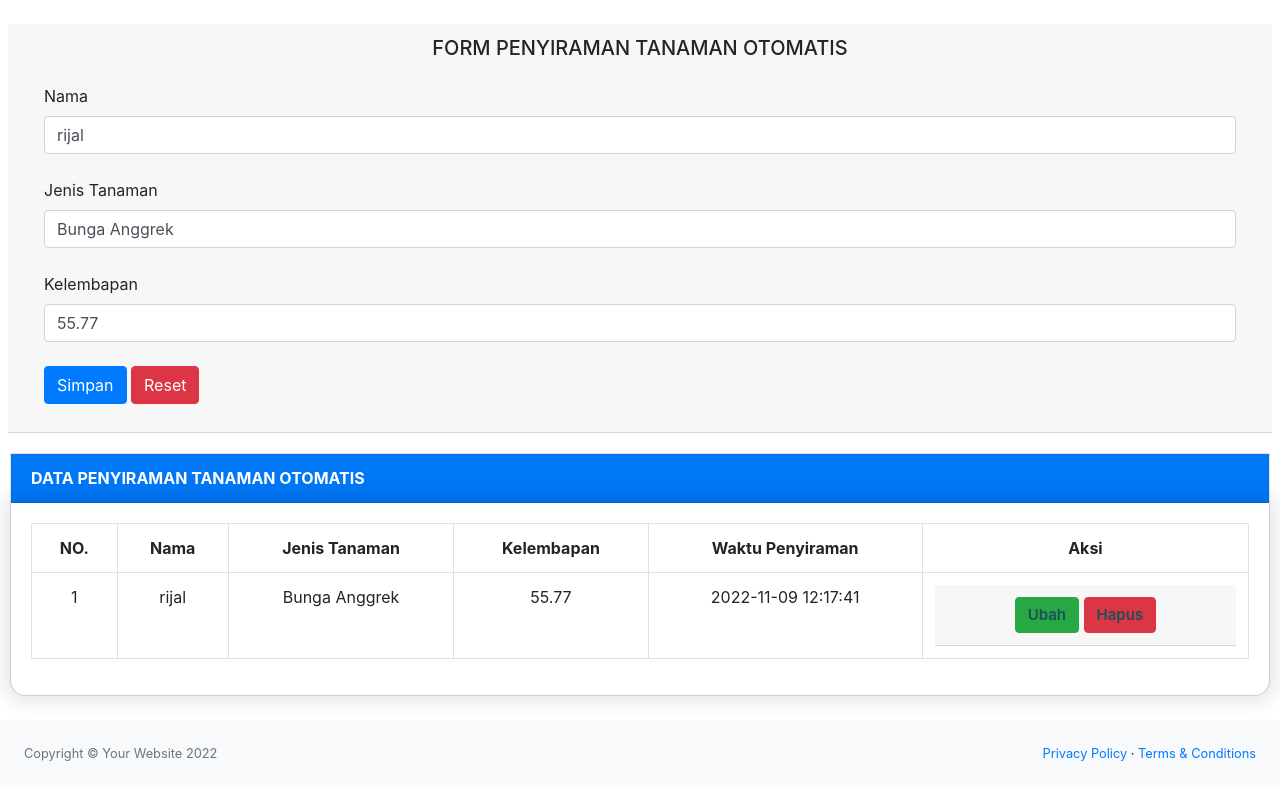
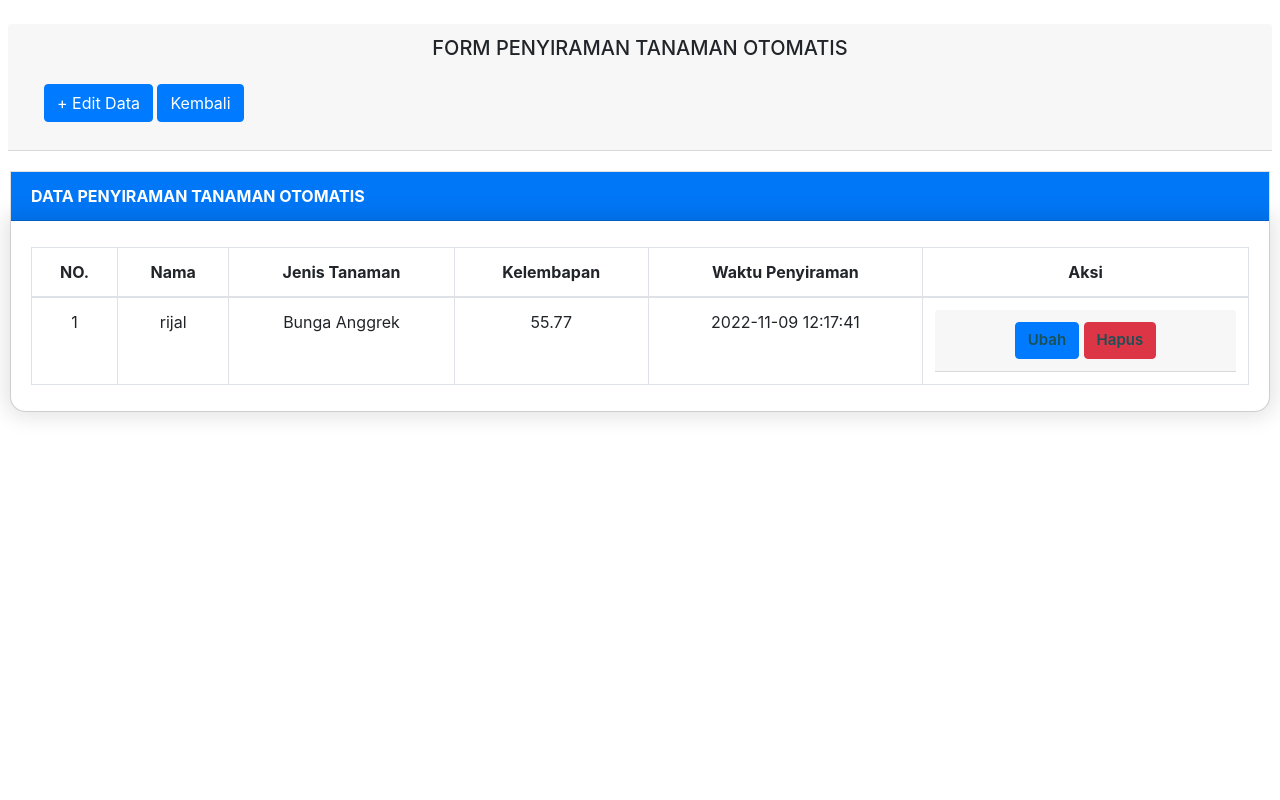
Before and after one commit to Rijal17/Belajar-CRUD, a PHP site: page /edit.php?id=13 in a window 1280 px wide. Run offline with PHP 8.4, Linux system fonts and the light colour scheme; data comes from the database, SQL or seed files in the repository; some libraries are stand-ins or nearby versions.

Commit message:
membuat tampilan baru di branch newform

```diff
--- a/edit.php
+++ b/edit.php
@@ -3,6 +3,9 @@ include 'koneksi.php';
 include 'function.php';
 if (isset($_POST["simpan"])) {
     edit($_POST);
+}else if(isset($_POST["kembali"])){
+    header("location: home.php");
+    exit;
 }
 
 
@@ -34,23 +37,10 @@ if (mysqli_num_rows($sql) == 0) {
             <h5 align="center">FORM PENYIRAMAN TANAMAN OTOMATIS</h5>
             <form method="POST" enctype="multipart/form-data">
                 <div class="modal-body">
-                    <input class="form-control" name="id" value="<?= $id ?>" hidden>
-
-                    <label for="nama">Nama</label>
-                    <input type="text" name="nama" class="form-control" require value="<?= $data['nama'] ?>">
-                    <br>
-
-                    <label for="jenis_tanaman">Jenis Tanaman</label>
-                    <input type="text" name="jenis_tanaman" class="form-control" require value="<?= $data['jenis_tanaman'] ?>">
-                    <br>
-
-                    <label for="kelembapan">Kelembapan</label>
-                    <input type="text" name="kelembapan" class="form-control" require value="<?= $data['kelembapan'] ?>">
-                    <br>
-
-                    <button type="submit" class="btn btn-primary" name="simpan" onclick="return confirm('Apakah Ingin Menambahkan ?');">Simpan</button>
-                    <button type="submit" class="btn btn-danger" name="reset" onclick="return confirm('Apakah Ingin Menambahkan ?');">Reset</button>
-
+                    <button type="button" class="btn btn-primary" data-toggle="modal" data-target="#myModal">
+                        + Edit Data
+                    </button>
+                    <button type="submit" class="btn btn-primary" name="kembali" >Kembali</button>
                 </div>
             </form>
         </div>
@@ -92,7 +82,7 @@ if (mysqli_num_rows($sql) == 0) {
                                         <td>
                                             <div class="card-header-1" align="center">
                                                 <div class="card-header">
-                                                    <a href="edit.php?id=<?= $data['id'] ?>" class="btn btn-success">Ubah</a>
+                                                    <a href="edit.php?id=<?= $data['id'] ?>" class="btn btn-primary">Ubah</a>
                                                     <a href="hapus.php?id=<?= $data['id'] ?>" class="btn btn-danger" onclick="return confirm('Apakah Ingin Menghapus Data ? ');">Hapus</a>
                                                 </div>
                                             </div>
@@ -105,18 +95,48 @@ if (mysqli_num_rows($sql) == 0) {
                         </div>
                     </div>
             </main>
-            <footer class="py-4 bg-light mt-auto">
-                <div class="container-fluid">
-                    <div class="d-flex align-items-center justify-content-between small">
-                        <div class="text-muted">Copyright &copy; Your Website 2022</div>
-                        <div>
-                            <a href="#">Privacy Policy</a>
-                            &middot;
-                            <a href="#">Terms &amp; Conditions</a>
-                        </div>
+        </div>
+    <script src="https://code.jquery.com/jquery-3.5.1.slim.min.js" crossorigin="anonymous"></script>
+    <script src="https://cdn.jsdelivr.net/npm/bootstrap@4.5.3/dist/js/bootstrap.bundle.min.js" crossorigin="anonymous"></script>
+    <script src="js/scripts.js"></script>
+    <script src="https://cdnjs.cloudflare.com/ajax/libs/Chart.js/2.8.0/Chart.min.js" crossorigin="anonymous"></script>
+    <script src="assets/demo/chart-area-demo.js"></script>
+    <script src="assets/demo/chart-bar-demo.js"></script>
+    <script src="https://cdn.datatables.net/1.10.20/js/jquery.dataTables.min.js" crossorigin="anonymous"></script>
+    <script src="https://cdn.datatables.net/1.10.20/js/dataTables.bootstrap4.min.js" crossorigin="anonymous"></script>
+    <script src="assets/demo/datatables-demo.js"></script>
+</body>
+<div class="modal fade" id="myModal">
+        <div class="modal-dialog">
+            <div class="modal-content">
+
+                <!-- Modal Header -->
+                <div class="modal-header">
+                    <h4 class="modal-title">Form Edit Data</h4>
+                    <button type="button" class="close" data-dismiss="modal">&times;</button>
+                </div>
+
+                <!-- Modal body -->
+                <form method="POST" enctype="multipart/form-data">
+                    <div class="modal-body">
+                        <input class="form-control" name="id" value="<?= $id ?>" hidden>
+
+                        <input type="text" name="nama" class="form-control" placeholder="Masukan Nama" value="<?= $data['nama'] ?>">
+                        <br>
+                        <input type="text" name="jenis_tanaman" class="form-control" placeholder="Masukan Jenis Tanaman" value="<?= $data['jenis_tanaman'] ?>">
+                        <br>
+                        <input type="text" name="kelembapan" class="form-control" placeholder="Masukan Kelembapan" value="<?= $data['kelembapan'] ?>">
+                        <br>
+                        <button type="submit" class="btn btn-primary" name="simpan" onclick="return confirm('Apakah Ingin Menambahkan ?');">Simpan</button>
                     </div>
-                </div>
-            </footer>
+
+                    <!-- Modal footer -->
+                    <div class="modal-footer">
+                        <button type="button" class="btn btn-danger" data-dismiss="modal">Close</button>
+                    </div>
+                </form>
+            </div>
         </div>
-</body>
+    </div>
+
 </html>
```
Also changed, not shown: home.php (+43 -29 lines).
